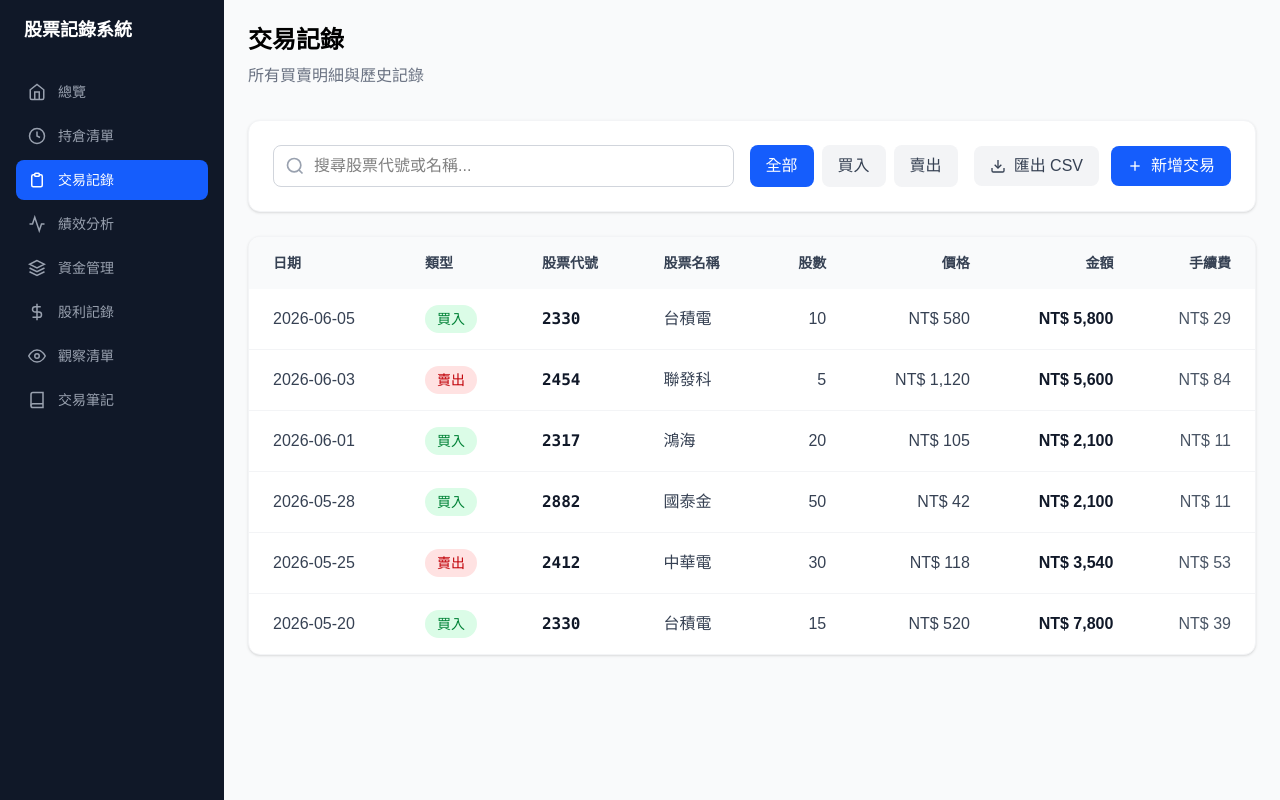
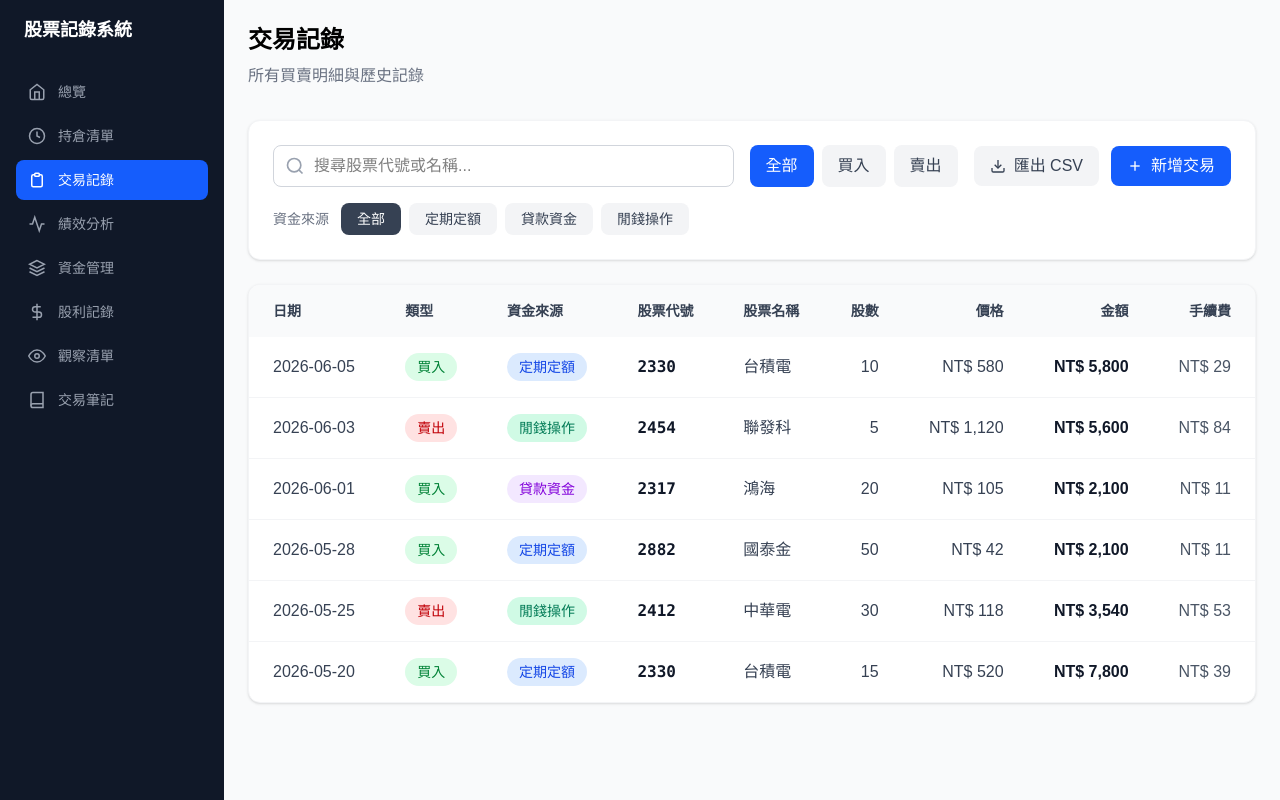
Before and after one commit to h-e-l-e-n/stock-ledger, a Next.js app: page /trades in a window 1280 px wide. Built offline with nearby package versions, Linux system fonts and the light colour scheme.

Commit message:
feat: add fund source filter and column to 交易記錄 page

```diff
--- a/app/trades/page.js
+++ b/app/trades/page.js
@@ -4,29 +4,35 @@ import { useState } from 'react'
 import Link from 'next/link'
 
 const mockTrades = [
-  { id: 1, date: '2026-06-05', type: '買入', symbol: '2330', name: '台積電', shares: 10,  price: 580,  amount: 5800, fee: 29 },
-  { id: 2, date: '2026-06-03', type: '賣出', symbol: '2454', name: '聯發科', shares: 5,   price: 1120, amount: 5600, fee: 84 },
-  { id: 3, date: '2026-06-01', type: '買入', symbol: '2317', name: '鴻海',   shares: 20,  price: 105,  amount: 2100, fee: 11 },
-  { id: 4, date: '2026-05-28', type: '買入', symbol: '2882', name: '國泰金', shares: 50,  price: 42,   amount: 2100, fee: 11 },
-  { id: 5, date: '2026-05-25', type: '賣出', symbol: '2412', name: '中華電', shares: 30,  price: 118,  amount: 3540, fee: 53 },
-  { id: 6, date: '2026-05-20', type: '買入', symbol: '2330', name: '台積電', shares: 15,  price: 520,  amount: 7800, fee: 39 },
+  { id: 1, date: '2026-06-05', type: '買入', fundSource: '定期定額', symbol: '2330', name: '台積電', shares: 10, price: 580,  amount: 5800, fee: 29 },
+  { id: 2, date: '2026-06-03', type: '賣出', fundSource: '閒錢操作', symbol: '2454', name: '聯發科', shares: 5,  price: 1120, amount: 5600, fee: 84 },
+  { id: 3, date: '2026-06-01', type: '買入', fundSource: '貸款資金', symbol: '2317', name: '鴻海',   shares: 20, price: 105,  amount: 2100, fee: 11 },
+  { id: 4, date: '2026-05-28', type: '買入', fundSource: '定期定額', symbol: '2882', name: '國泰金', shares: 50, price: 42,   amount: 2100, fee: 11 },
+  { id: 5, date: '2026-05-25', type: '賣出', fundSource: '閒錢操作', symbol: '2412', name: '中華電', shares: 30, price: 118,  amount: 3540, fee: 53 },
+  { id: 6, date: '2026-05-20', type: '買入', fundSource: '定期定額', symbol: '2330', name: '台積電', shares: 15, price: 520,  amount: 7800, fee: 39 },
 ]
 
-const FILTER_TYPES = ['全部', '買入', '賣出']
+const FUND_SOURCE_COLOR = {
+  '定期定額': 'bg-blue-100 text-blue-700',
+  '貸款資金': 'bg-purple-100 text-purple-700',
+  '閒錢操作': 'bg-emerald-100 text-emerald-700',
+}
 
 export default function TradesPage() {
   const [searchTerm, setSearchTerm] = useState('')
   const [filterType, setFilterType] = useState('全部')
+  const [filterFund, setFilterFund] = useState('全部')
 
   const filteredTrades = mockTrades.filter((trade) => {
     const matchesSearch = searchTerm === '' || trade.symbol.includes(searchTerm) || trade.name.includes(searchTerm)
     const matchesType = filterType === '全部' || trade.type === filterType
-    return matchesSearch && matchesType
+    const matchesFund = filterFund === '全部' || trade.fundSource === filterFund
+    return matchesSearch && matchesType && matchesFund
   })
 
   const handleExportCSV = () => {
-    const headers = ['日期', '類型', '股票代號', '股票名稱', '股數', '價格', '金額', '手續費']
-    const rows = filteredTrades.map((t) => [t.date, t.type, t.symbol, t.name, t.shares, t.price, t.amount, t.fee])
+    const headers = ['日期', '類型', '資金來源', '股票代號', '股票名稱', '股數', '價格', '金額', '手續費']
+    const rows = filteredTrades.map((t) => [t.date, t.type, t.fundSource, t.symbol, t.name, t.shares, t.price, t.amount, t.fee])
     const csv = [headers, ...rows].map((row) => row.join(',')).join('\n')
     const blob = new Blob(['﻿' + csv], { type: 'text/csv;charset=utf-8;' })
     const link = document.createElement('a')
@@ -43,7 +49,7 @@ export default function TradesPage() {
       </div>
 
       {/* 工具列 */}
-      <div className="bg-white rounded-xl shadow-sm p-6 border border-gray-100 mb-6">
+      <div className="bg-white rounded-xl shadow-sm p-6 border border-gray-100 mb-6 space-y-4">
         <div className="flex flex-col md:flex-row gap-4 items-center justify-between">
           <div className="flex flex-col md:flex-row gap-4 flex-1 w-full">
             {/* 搜尋 */}
@@ -60,16 +66,11 @@ export default function TradesPage() {
               />
             </div>
 
-            {/* 類型篩選 */}
+            {/* 買賣篩選 */}
             <div className="flex gap-2">
-              {FILTER_TYPES.map((type) => (
-                <button
-                  key={type}
-                  onClick={() => setFilterType(type)}
-                  className={`px-4 py-2 rounded-lg font-medium transition-colors ${
-                    filterType === type ? 'bg-blue-600 text-white' : 'bg-gray-100 text-gray-700 hover:bg-gray-200'
-                  }`}
-                >
+              {['全部', '買入', '賣出'].map((type) => (
+                <button key={type} onClick={() => setFilterType(type)}
+                  className={`px-4 py-2 rounded-lg font-medium transition-colors ${filterType === type ? 'bg-blue-600 text-white' : 'bg-gray-100 text-gray-700 hover:bg-gray-200'}`}>
                   {type}
                 </button>
               ))}
@@ -78,24 +79,40 @@ export default function TradesPage() {
 
           {/* 動作按鈕 */}
           <div className="flex gap-3">
-            <button
-              onClick={handleExportCSV}
-              className="flex items-center gap-2 px-4 py-2 bg-gray-100 text-gray-700 rounded-lg hover:bg-gray-200 font-medium transition-colors"
-            >
+            <button onClick={handleExportCSV}
+              className="flex items-center gap-2 px-4 py-2 bg-gray-100 text-gray-700 rounded-lg hover:bg-gray-200 font-medium transition-colors">
               <svg className="w-4 h-4" viewBox="0 0 24 24" fill="none" stroke="currentColor" strokeWidth="2" aria-hidden="true">
                 <path d="M21 15v4a2 2 0 01-2 2H5a2 2 0 01-2-2v-4"/><polyline points="7 10 12 15 17 10"/><line x1="12" y1="15" x2="12" y2="3"/>
               </svg>
               匯出 CSV
             </button>
-            <Link
-              href="/trades/new"
-              className="flex items-center gap-2 px-4 py-2 bg-blue-600 text-white rounded-lg hover:bg-blue-700 font-medium transition-colors"
-            >
+            <Link href="/trades/new"
+              className="flex items-center gap-2 px-4 py-2 bg-blue-600 text-white rounded-lg hover:bg-blue-700 font-medium transition-colors">
               <svg className="w-4 h-4" viewBox="0 0 24 24" fill="none" stroke="currentColor" strokeWidth="2" aria-hidden="true">
                 <line x1="12" y1="5" x2="12" y2="19"/><line x1="5" y1="12" x2="19" y2="12"/>
               </svg>
               新增交易
             </Link>
+          </div>
+        </div>
+
+        {/* 資金來源篩選 */}
+        <div className="flex items-center gap-3">
+          <span className="text-sm text-gray-500 shrink-0">資金來源</span>
+          <div className="flex gap-2 flex-wrap">
+            {['全部', '定期定額', '貸款資金', '閒錢操作'].map((fund) => (
+              <button key={fund} onClick={() => setFilterFund(fund)}
+                className={`px-4 py-1.5 rounded-lg text-sm font-medium transition-colors ${
+                  filterFund === fund
+                    ? fund === '全部' ? 'bg-gray-700 text-white'
+                      : fund === '定期定額' ? 'bg-blue-600 text-white'
+                      : fund === '貸款資金' ? 'bg-purple-600 text-white'
+                      : 'bg-emerald-600 text-white'
+                    : 'bg-gray-100 text-gray-700 hover:bg-gray-200'
+                }`}>
+                {fund}
+              </button>
+            ))}
           </div>
         </div>
       </div>
@@ -106,7 +123,7 @@ export default function TradesPage() {
           <table className="w-full">
             <thead className="bg-gray-50">
               <tr>
-                {['日期', '類型', '股票代號', '股票名稱'].map((h) => (
+                {['日期', '類型', '資金來源', '股票代號', '股票名稱'].map((h) => (
                   <th key={h} className="text-left py-4 px-6 text-sm font-semibold text-gray-700">{h}</th>
                 ))}
                 {['股數', '價格', '金額', '手續費'].map((h) => (
@@ -119,10 +136,13 @@ export default function TradesPage() {
                 <tr key={trade.id} className="hover:bg-gray-50 transition-colors">
                   <td className="py-4 px-6 text-gray-700">{trade.date}</td>
                   <td className="py-4 px-6">
-                    <span className={`inline-block px-3 py-1 rounded-full text-sm font-medium ${
-                      trade.type === '買入' ? 'bg-green-100 text-green-700' : 'bg-red-100 text-red-700'
-                    }`}>
+                    <span className={`inline-block px-3 py-1 rounded-full text-sm font-medium ${trade.type === '買入' ? 'bg-green-100 text-green-700' : 'bg-red-100 text-red-700'}`}>
                       {trade.type}
+                    </span>
+                  </td>
+                  <td className="py-4 px-6">
+                    <span className={`inline-block px-3 py-1 rounded-full text-sm font-medium ${FUND_SOURCE_COLOR[trade.fundSource]}`}>
+                      {trade.fundSource}
                     </span>
                   </td>
                   <td className="py-4 px-6 font-mono font-semibold text-gray-900">{trade.symbol}</td>
```
